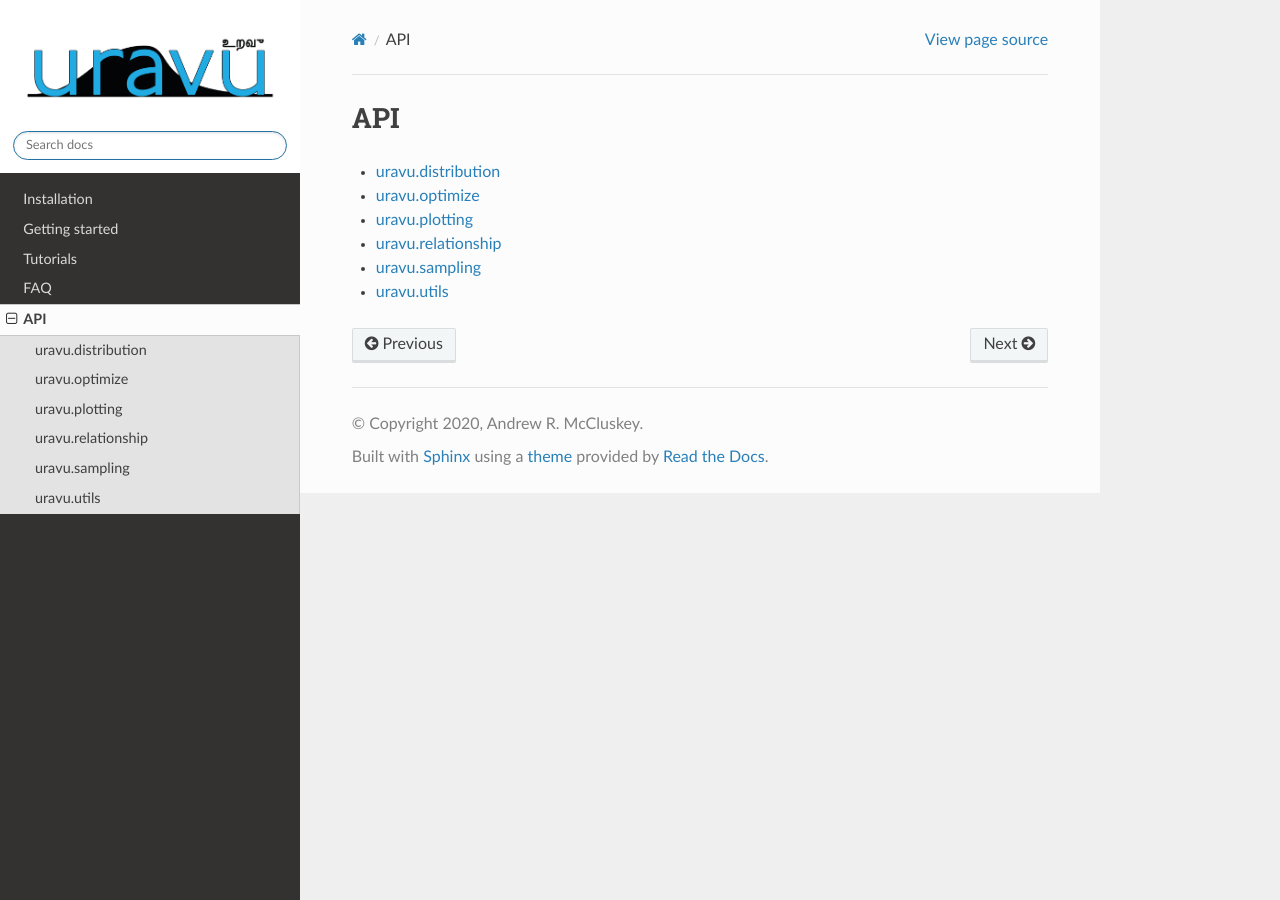
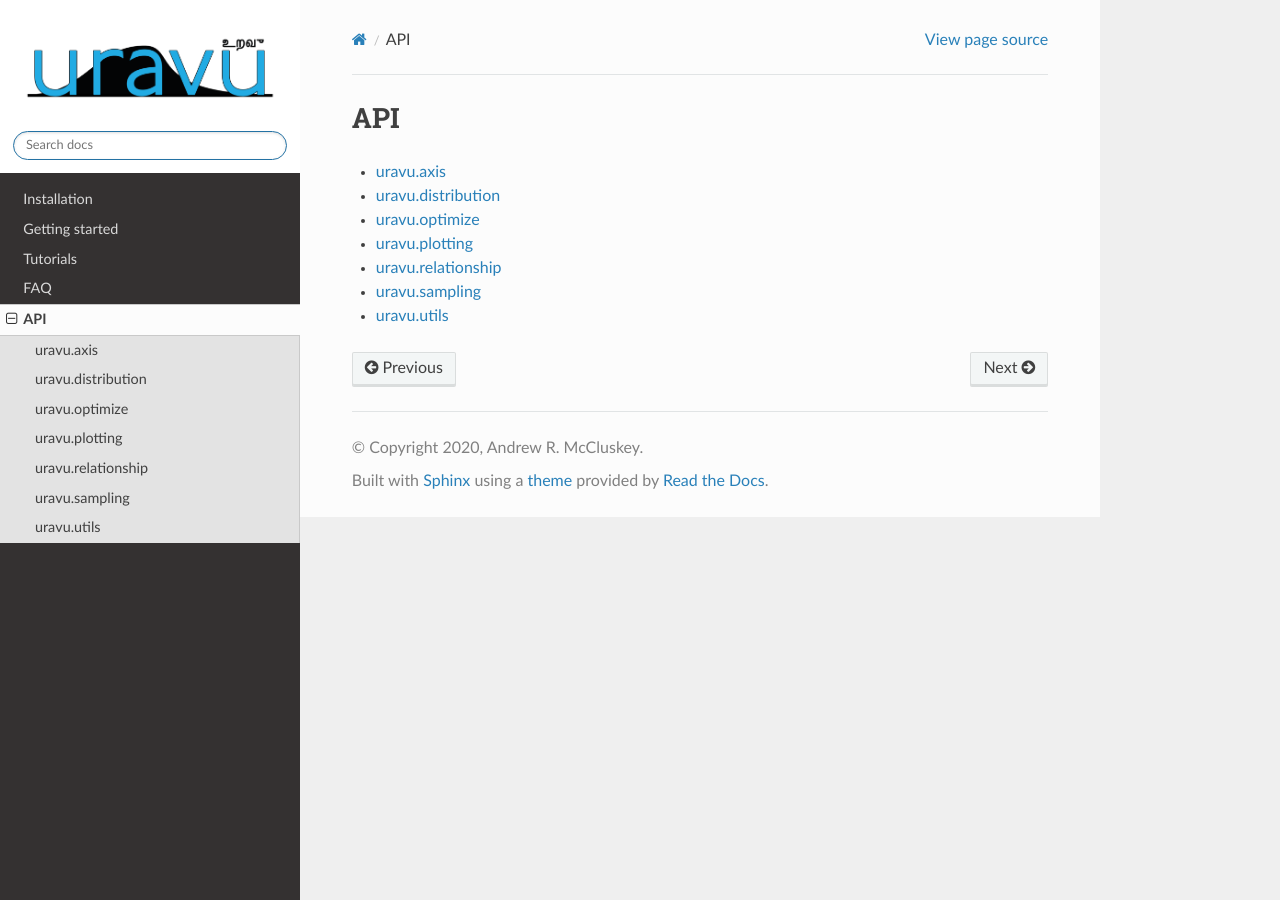
Before and after one commit to arm61/uravu, a Sphinx documentation site: the page built from docs/source/api.rst, in a window 1280 px wide. Built offline with Sphinx 7.4.7 and the Read the Docs theme 2.0.0, drawn with Linux system fonts in a browser that asks for light colours; formulas are drawn with MathJax 3.

Commit message:
add axis to the docs

```diff
--- a/docs/source/api.rst
+++ b/docs/source/api.rst
@@ -4,6 +4,7 @@ API
 .. toctree::
    :maxdepth: 4
 
+   axis
    distribution
    optimize
    plotting
--- /dev/null
+++ b/docs/source/axis.rst
@@ -0,0 +1,7 @@
+uravu\.axis
+===========
+
+.. automodule:: uravu.axis
+    :members:
+    :undoc-members:
+    :show-inheritance:
```
